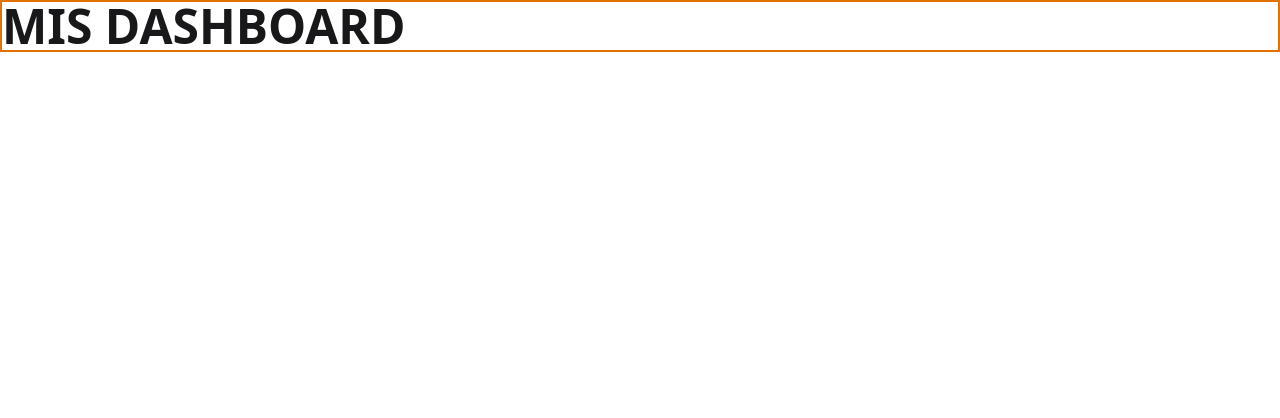
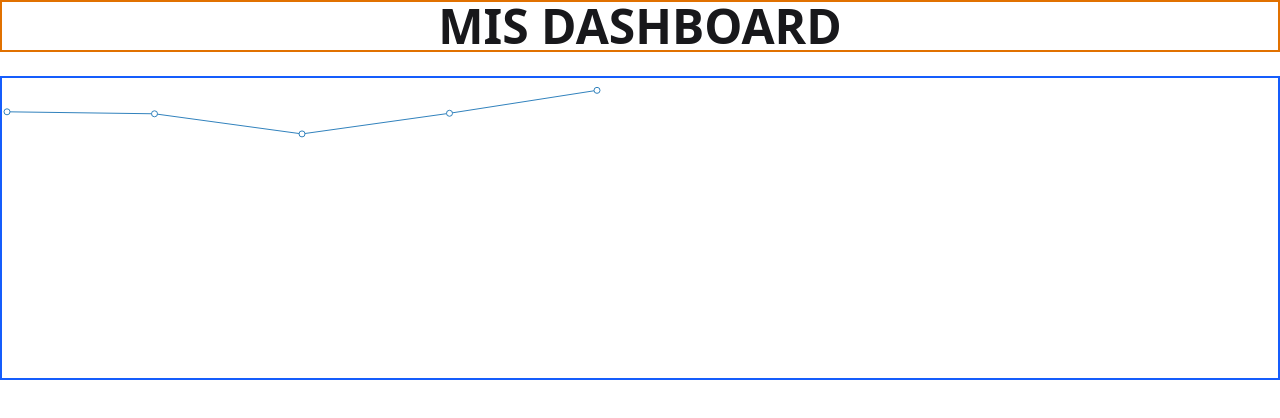
Before and after one commit to fahim2k25/mis-dashboard-v1, a React (Vite) app: page / in a window 1280 px wide. Shown: the top 418 px of the page. Built offline with nearby package versions, Linux system fonts and the light colour scheme.

Commit message:
created a simple linechart graph with the rechart library

```diff
--- a/src/App.jsx
+++ b/src/App.jsx
@@ -1,4 +1,5 @@
 import './App.css'
+import ChartBody from './components/ChartBody'
 import Heading from './components/Heading'
 
 function App() {
@@ -7,6 +8,7 @@
     <>
 
       <Heading></Heading>
+      <ChartBody></ChartBody>
 
 
     </>
--- /dev/null
+++ b/src/components/ChartBody.jsx
@@ -0,0 +1,14 @@
+import React from 'react';
+import DepositCount from './chartTypes/DepositCount';
+import LoanCount from './chartTypes/LoanCount';
+
+const ChartBody = () => {
+    return (
+        <div className='my-6 border-2 border-blue-600'>
+            <DepositCount></DepositCount>
+            <LoanCount></LoanCount>
+        </div>
+    );
+};
+
+export default ChartBody;
--- a/src/components/Heading.jsx
+++ b/src/components/Heading.jsx
@@ -2,7 +2,7 @@
 
 const Heading = () => {
     return (
-        <div className='border-2 border-amber-600'>
+        <div className='border-2 border-amber-600 text-center'>
             <h1 className='text-5xl font-bold'>MIS DASHBOARD</h1>
         </div>
     );
--- /dev/null
+++ b/src/components/chartTypes/DepositCount.jsx
@@ -0,0 +1,37 @@
+import { Line, LineChart } from "recharts";
+
+
+const data = [
+    {
+        baseDate: "Q1, 2024",
+        count: 1260932
+    },
+    {
+        baseDate: "Q2, 2024",
+        count: 1251340
+    },
+    {
+        baseDate: "Q3, 2024",
+        count: 1154217
+    },
+    {
+        baseDate: "Q4, 2024",
+        count: 1253865
+    },
+    {
+        baseDate: "Q1, 2025",
+        count: 1364596
+    }
+]
+
+const DepositCount = () => {
+    return (
+        <div>
+            <LineChart width={600} height={300} data={data}>
+                <Line dataKey="count"></Line>
+            </LineChart>
+        </div>
+    );
+};
+
+export default DepositCount;
--- /dev/null
+++ b/src/components/chartTypes/LoanCount.jsx
@@ -0,0 +1,11 @@
+import React from 'react';
+
+const LoanCount = () => {
+    return (
+        <div>
+
+        </div>
+    );
+};
+
+export default LoanCount;
```
